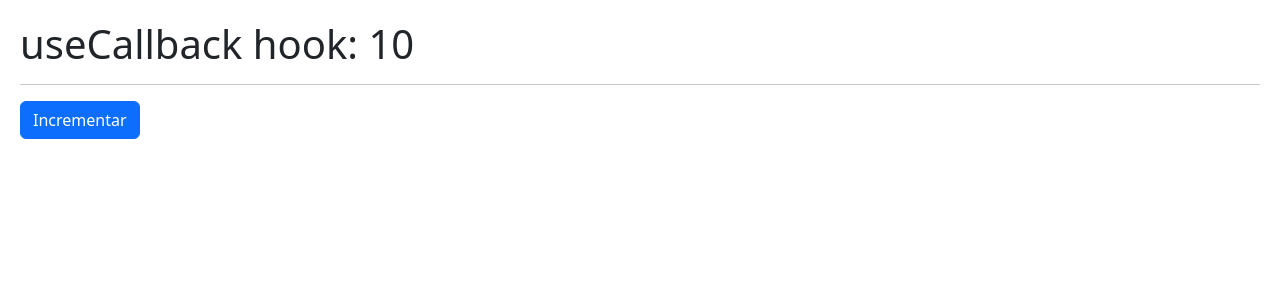
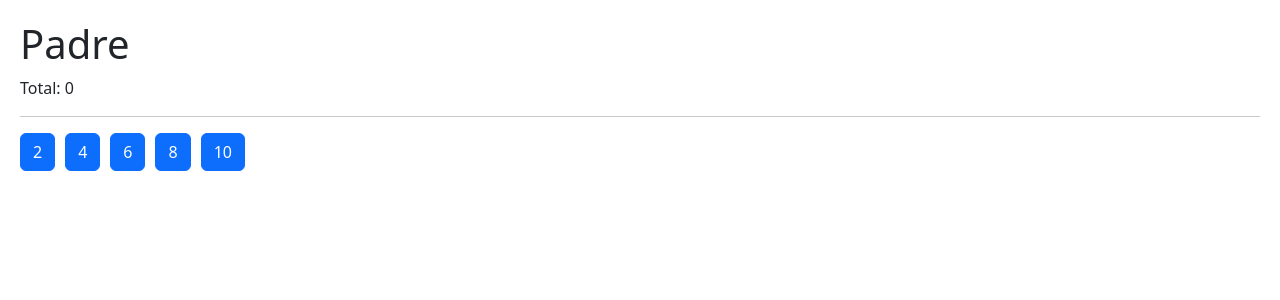
Before and after one commit to reagustin/05-hook-app-vite, a React (Vite) app: page / in a window 1280 px wide. Shown: the top 300 px of the page. Built offline with nearby package versions, Linux system fonts and the light colour scheme.

Commit message:
ejercicio

```diff
--- /dev/null
+++ b/src/07-tarea-memo/Hijo.jsx
@@ -0,0 +1,15 @@
+import React from 'react'
+
+export const Hijo = React.memo(({ numero, incrementar }) => {
+
+    console.log('  Me volví a generar :(  ');
+
+    return (
+        <button
+            className="btn btn-primary mr-3"
+            onClick={ () => incrementar( numero ) }
+        >
+            { numero }
+        </button>
+    )
+})
--- /dev/null
+++ b/src/07-tarea-memo/Padre.jsx
@@ -0,0 +1,43 @@
+import React, { useCallback } from 'react'
+import { Hijo } from './Hijo'
+import { useState } from 'react';
+
+export const Padre = () => {
+
+    const numeros = [2,4,6,8,10];
+    const [valor, setValor] = useState(0);
+
+    /* const incrementar = ( num ) => {
+        setValor( valor + num )
+    } */
+
+
+    const incrementar = useCallback(
+        (num) => {
+            setValor( (valor) => valor + num )
+
+      },
+      [],
+    )
+
+
+    return (
+        <div>
+            <h1>Padre</h1>
+            <p> Total: { valor } </p>
+
+            <hr />
+
+            {
+                numeros.map( n => (
+                    <Hijo
+                        key={ n }
+                        numero={ n }
+                        incrementar={ incrementar }
+                    />
+                ))
+            }
+            {/* <Hijo /> */}
+        </div>
+    )
+}
--- a/src/main.jsx
+++ b/src/main.jsx
@@ -1,12 +1,12 @@
 import React from 'react'
 import ReactDOM from 'react-dom/client'
-import { CallbackHook } from './06-memos/CallbackHook';
+import { Padre } from './07-tarea-memo/Padre';
 
 
 import './index.css'
 
 ReactDOM.createRoot(document.getElementById('root')).render(
   // <React.StrictMode>
-    <CallbackHook />
+    <Padre />
   // </React.StrictMode>
 )
```
